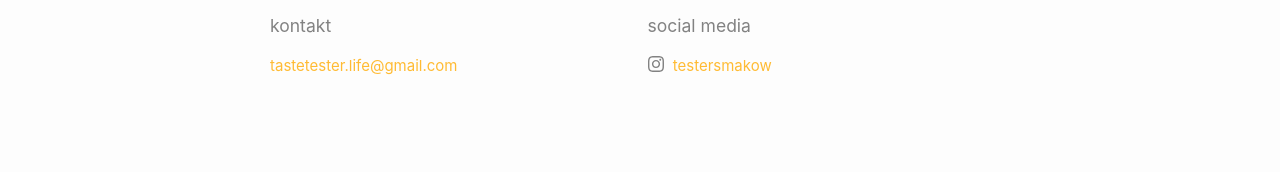
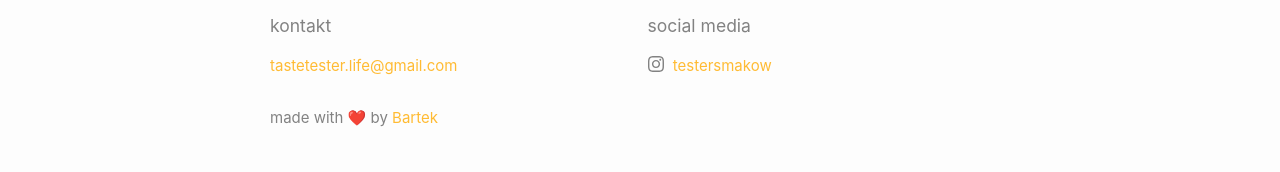
Before and after one commit to bartekpacia/cooking-blog, a Jekyll site: the page built from index.html, in a window 1280 px wide. Shown: the part 920-1092 px from the top of the page. Built offline with Jekyll 4.4.1, drawn with Linux system fonts in a browser that asks for light colours; comment, search, counter and statistics services are not loaded; before the commit the page ends 1057 px from its top, so only the background shows below that.

Commit message:
added info in footer about page creator

```diff
--- a/_includes/footer.html
+++ b/_includes/footer.html
@@ -14,6 +14,10 @@
         {%- include social.html -%}
       </div>
 
+      <div class="footer-col footer-col-3">
+          made with ❤️ by <a href="https://bartekpacia.me">Bartek</a>
+        </div>
+
 
     </div>
   </div>
```
